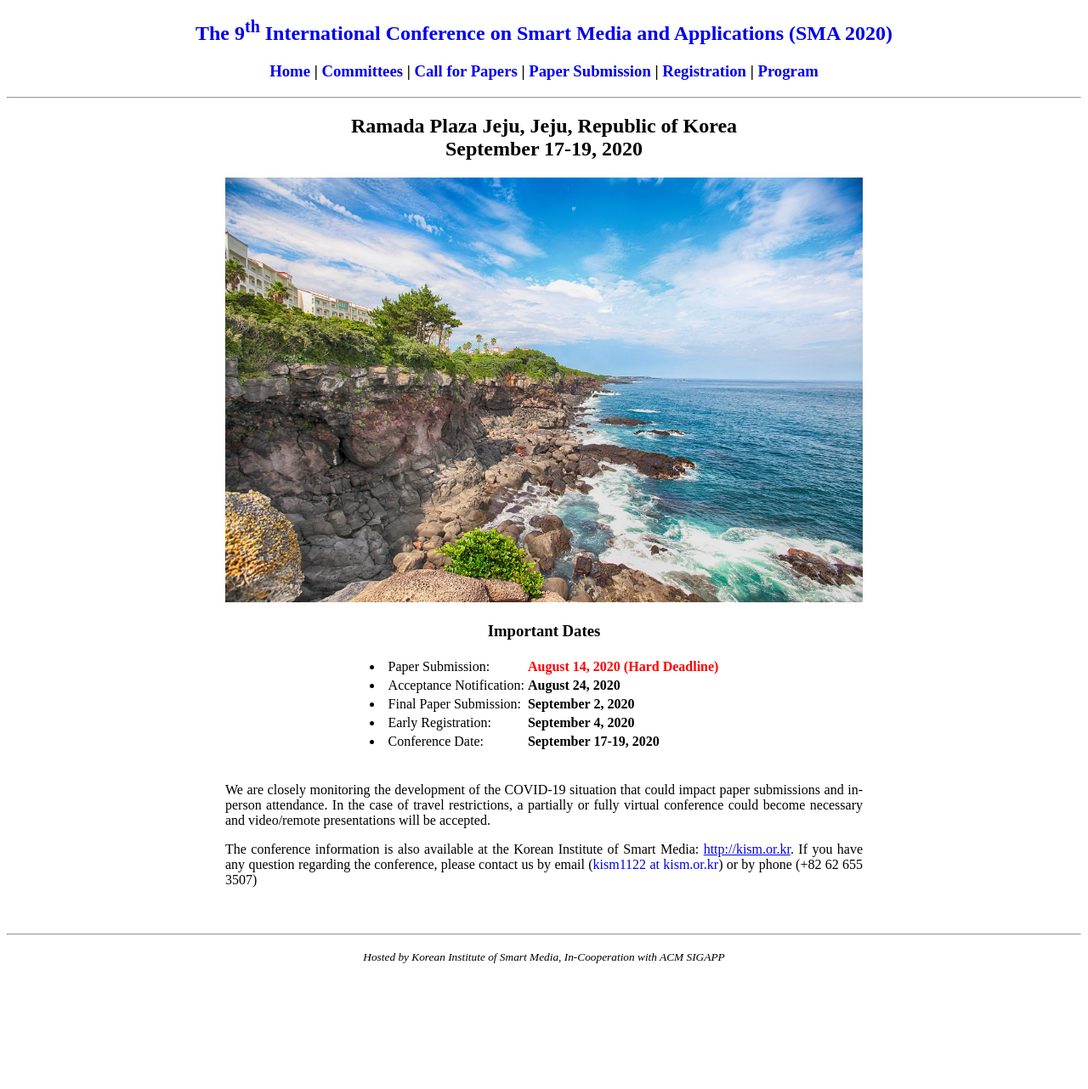
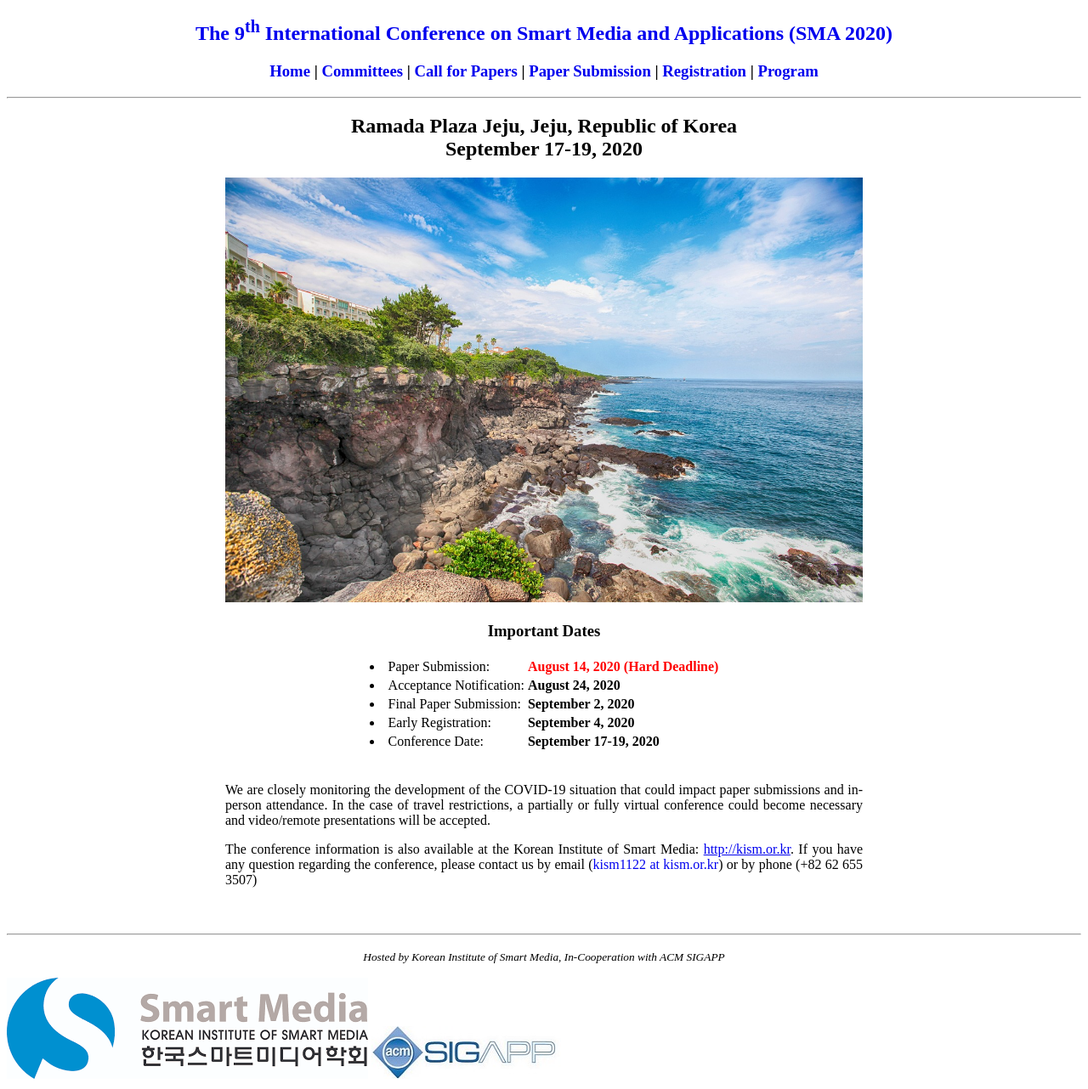
Before and after one commit to icea-conf/sma-2020.github.io, a Jekyll site: the page built from index.html, in a window 1280 px wide. Shown: the whole page at 85% size. Built offline with Jekyll 4.4.1, drawn with Linux system fonts in a browser that asks for light colours; the list of posts is cut into pages by our own code; before the commit the page ends 1151 px from its top, so only the background shows below that.

Commit message:
Update default.html

```diff
--- a/_layouts/default.html
+++ b/_layouts/default.html
@@ -31,5 +31,7 @@
     {{ content }}
 <hr>
     <p style="text-align:center"><small><i>Hosted by Korean Institute of Smart Media, In-Cooperation with ACM SIGAPP</i> </small></p>
+    <img src="https://sma-2020.github.io/image/logo.png" alt="" style="max-width: 100%; height: auto;">
+    <img src="https://sma-2020.github.io/image/SIGAPP2.jpg" alt="" style="max-width: 100%; height: auto;">
 </body>
 </html>
```
